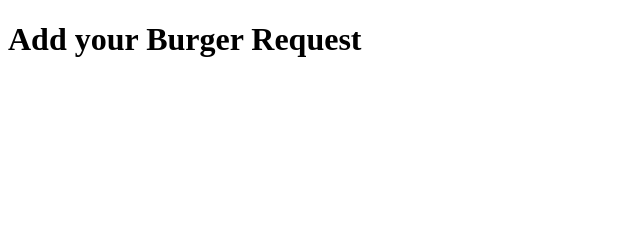
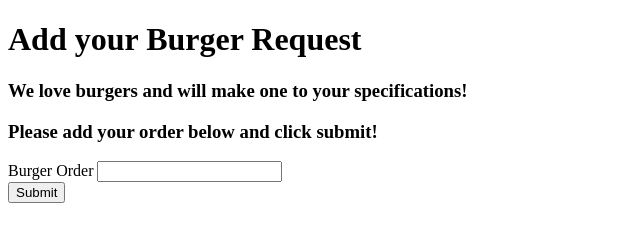
Before and after one commit to elowskya/burgerCreator, a website: page public/home.html in a window 1280 px wide. Shown: the whole page, without its empty margins (0-640 px from the left). Drawn offline with Linux system fonts and the light colour scheme.

Commit message:
added html elements to get burger order

```diff
--- a/public/home.html
+++ b/public/home.html
@@ -11,6 +11,17 @@
 <body>
     <div class="container">
         <h1>Add your Burger Request</h1>
+        <h3> We love burgers and will make one to your specifications!</h3>
+        <h3> Please add your order below and click submit!</h3>
+             <form>
+            <div>
+              <label for="uname">Burger Order </label>
+              <input type="text" id="burgerOrder" name="burgerName">
+            </div>
+            <div>
+              <button>Submit</button>
+            </div>
+          </form>
     </div>
 
 </body>
```
